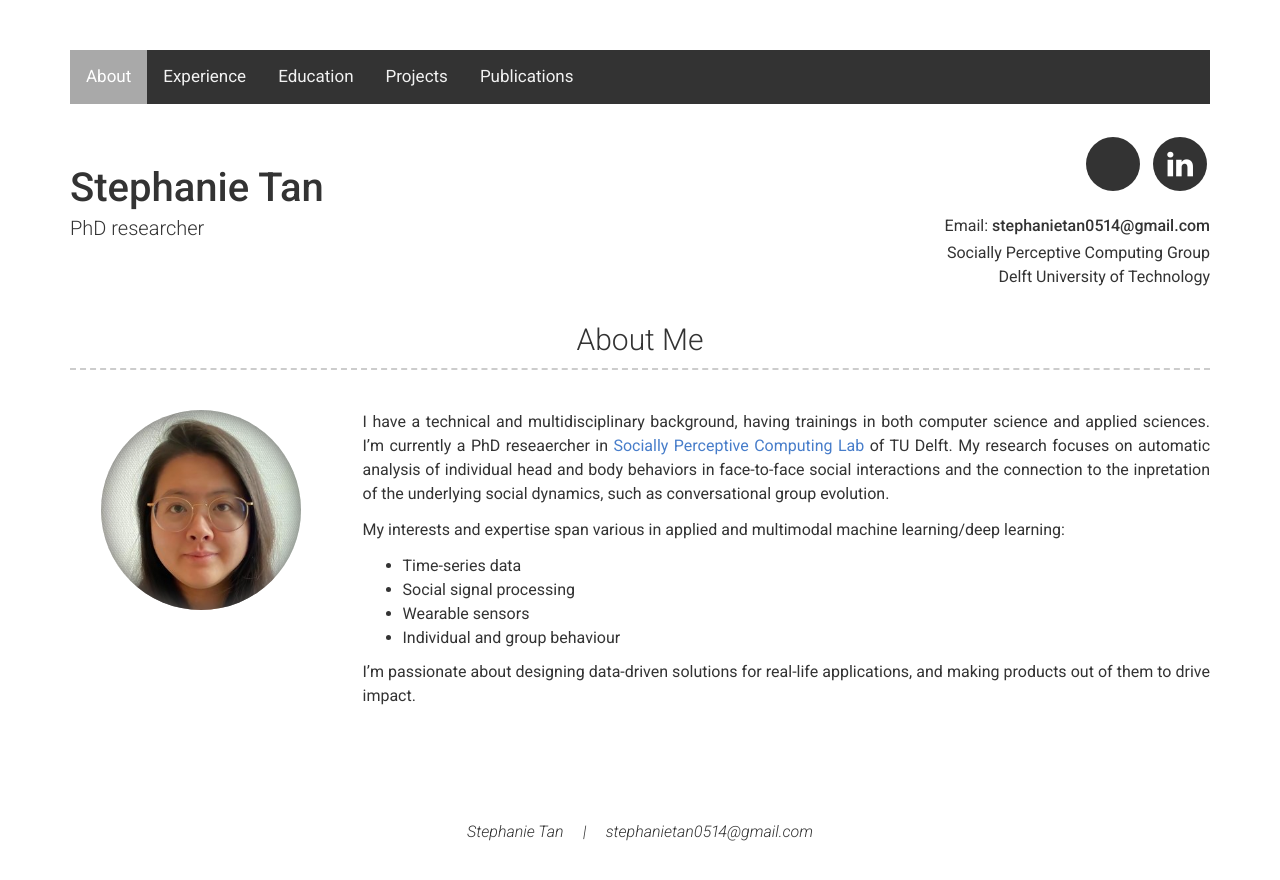
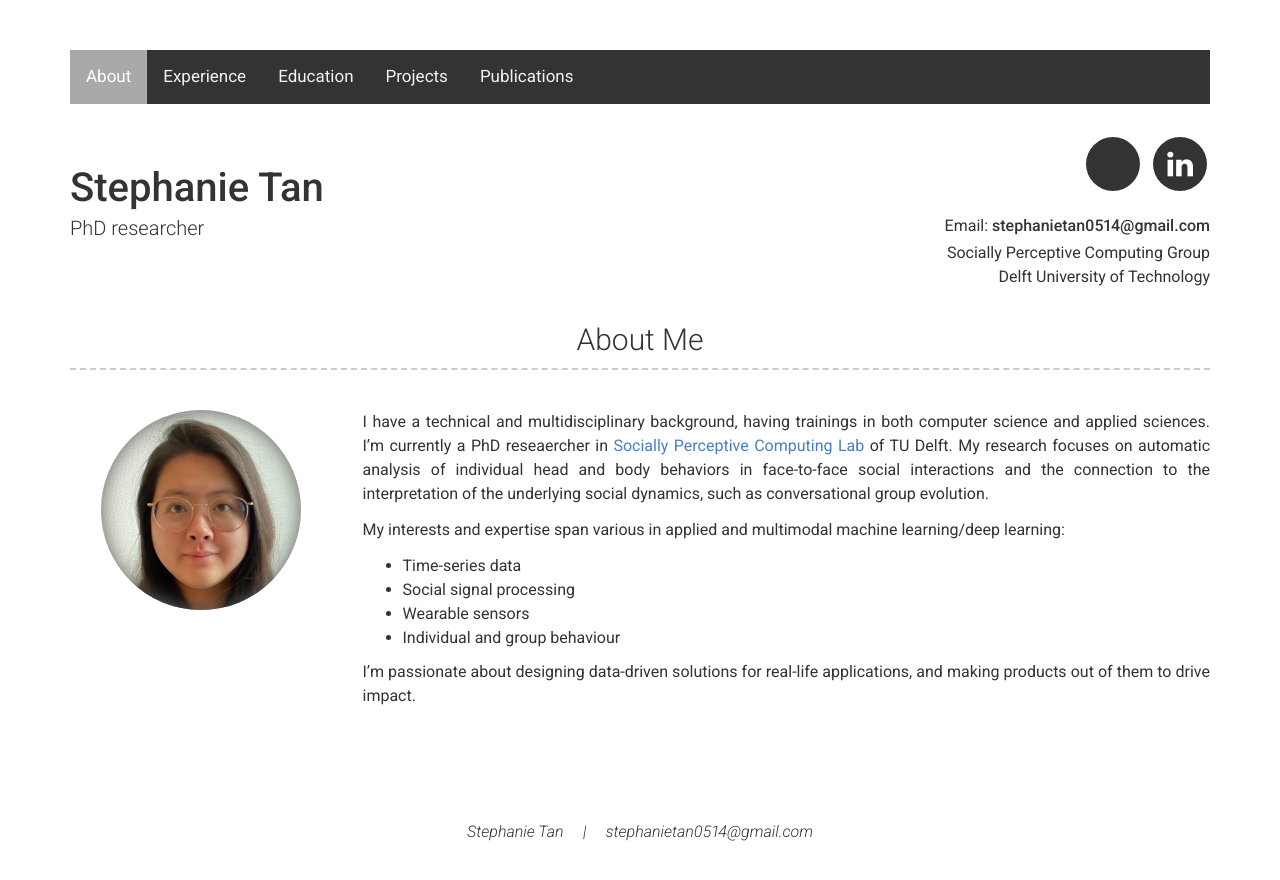
Before and after one commit to steph-tan/steph-tan.github.io, a Jekyll site: the page built from index.md, in a window 1280 px wide. Shown: the top 880 px of the page. Built offline with Jekyll 4.4.1, drawn with Linux system fonts in a browser that asks for light colours; a style sheet for code colours, icons or effects is not loaded.

Commit message:
Update _config.yml

```diff
--- a/_config.yml
+++ b/_config.yml
@@ -20,7 +20,7 @@ linkedin_username: stephanie-tan-16811a8a
 about_profile_image: images/stephanietan.jpg
 about_content: | # this will include new lines to allow paragraphs
   I have a technical and multidisciplinary background, having trainings in both computer science and applied sciences. I'm currently a PhD reseaercher in <a href="https://www.tudelft.nl/en/ewi/over-de-faculteit/afdelingen/intelligent-systems/pattern-recognition-bioinformatics/socially-perceptive-computing-lab" target="_blank">Socially Perceptive Computing Lab</a> of TU Delft.
-  My research focuses on automatic analysis of individual head and body behaviors in face-to-face social interactions and the connection to the inpretation of the underlying social dynamics, such as conversational group evolution.
+  My research focuses on automatic analysis of individual head and body behaviors in face-to-face social interactions and the connection to the interpretation of the underlying social dynamics, such as conversational group evolution.
 
   My interests and expertise span various in applied and multimodal machine learning/deep learning:
     - Time-series data
```
